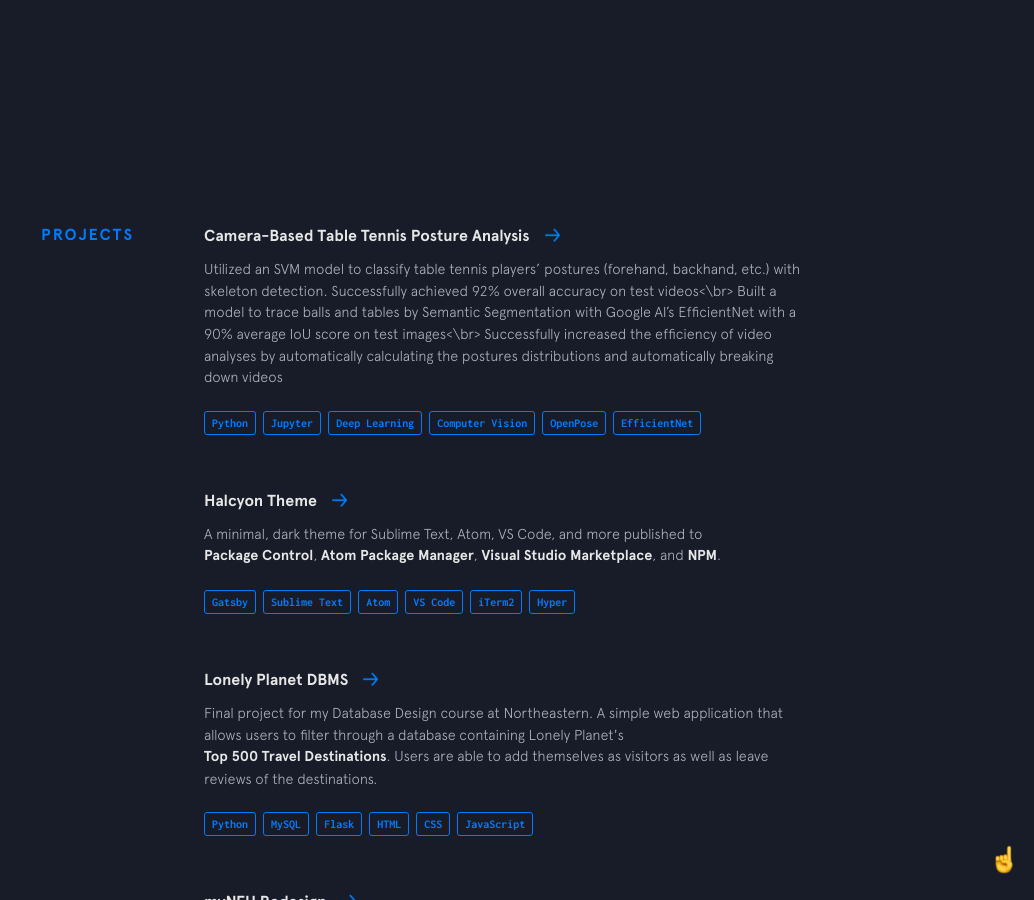
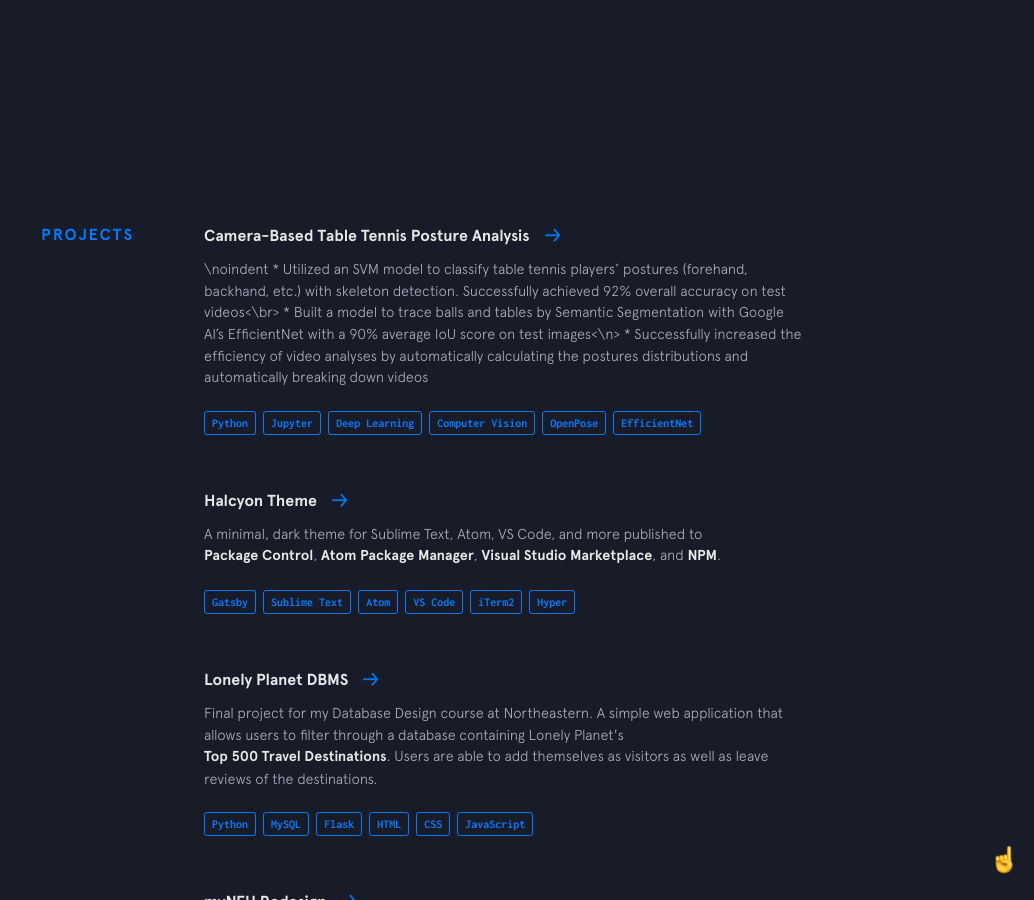
Before and after one commit to wutonytt/portfolio-v1, a Jekyll site: the page built from index.html, in a window 1280 px wide and 900 px high, scrolled down 3228 px. Shown: the whole window, without its empty margins (246-1280 px from the left). Built offline with Jekyll 4.4.1, drawn with Linux system fonts in a browser that asks for light colours; nearby versions of some CDN libraries.

Commit message:
Update other-projects.yml

```diff
--- a/_data/other-projects.yml
+++ b/_data/other-projects.yml
@@ -1,9 +1,11 @@
 - name: Camera-Based Table Tennis Posture Analysis
   url: https://github.com/wutonytt/Camera-Based-Table-Tennis-Posture-Analysis
   code: https://github.com/wutonytt/Camera-Based-Table-Tennis-Posture-Analysis
-  description: Utilized an SVM model to classify table tennis players’ postures (forehand, backhand, etc.) with skeleton detection. Successfully achieved 92% overall accuracy on test videos<\br>
-               Built a model to trace balls and tables by Semantic Segmentation with Google AI’s EfficientNet with a 90% average IoU score on test images<\br>
-               Successfully increased the efficiency of video analyses by automatically calculating the postures distributions and automatically breaking down videos
+  description: |
+   \noindent
+     * Utilized an SVM model to classify table tennis players’ postures (forehand, backhand, etc.) with skeleton detection. Successfully achieved 92% overall accuracy on test videos<\br>
+     * Built a model to trace balls and tables by Semantic Segmentation with Google AI’s EfficientNet with a 90% average IoU score on test images<\n>
+     * Successfully increased the efficiency of video analyses by automatically calculating the postures distributions and automatically breaking down videos
   used:
     - thing: Python
     - thing: Jupyter
```
